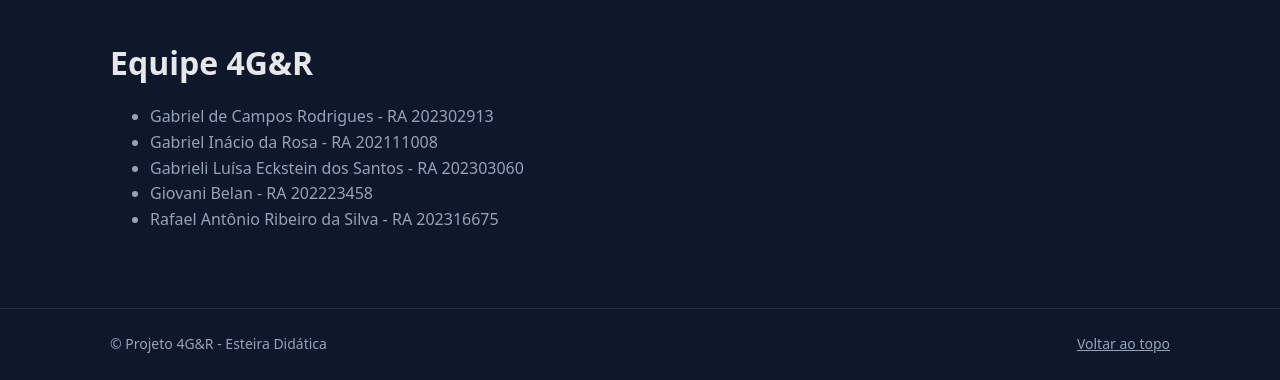
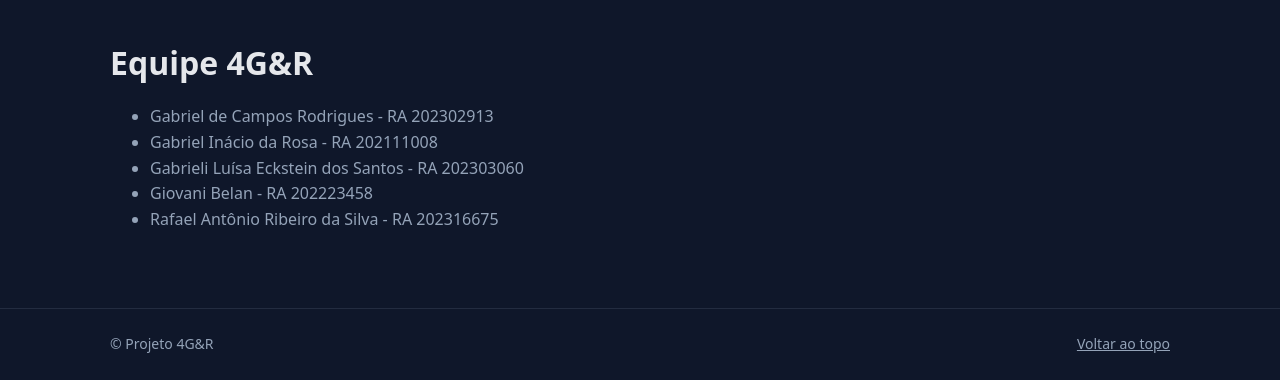
Before and after one commit to GabrielCode470/4G-R-Projeto-pr-tica-profissional-m-quinas-el-tricas, a plain HTML site: page index.html in a window 1280 px wide. Shown: the part 1569-1949 px from the top of the page. Drawn offline with Linux system fonts and the light colour scheme.

Commit message:
Update index.html

```diff
--- a/index.html
+++ b/index.html
@@ -120,7 +120,7 @@
 
     <footer>
       <div class="foot">
-        <span>© <span id="year"></span> Projeto 4G&R - Esteira Didática</span>
+        <span>© <span id="year"></span> Projeto 4G&R</span>
         <span><a href="#inicio">Voltar ao topo</a></span>
       </div>
     </footer>
```
